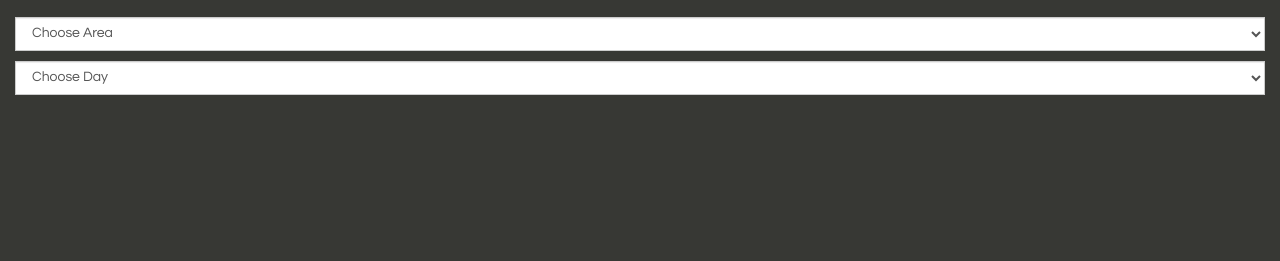
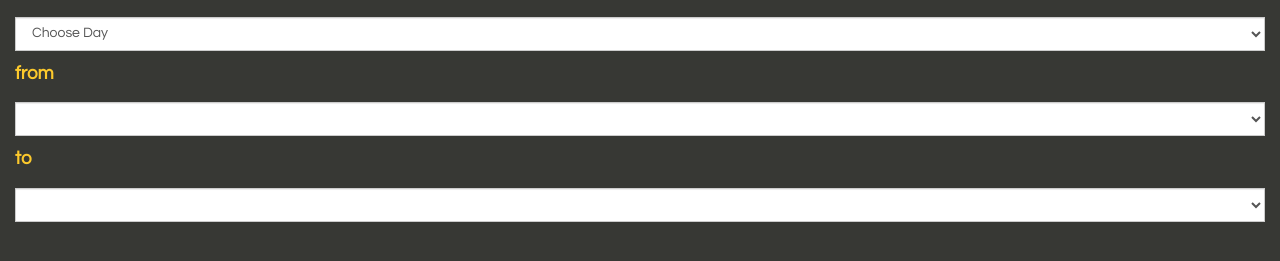
Before and after one commit to CharlMeyers/Arctic-Tundra, a plain HTML site: page Metrorail Western Cape/www/timetables.html in a window 1280 px wide. Shown: the part 113-374 px from the top of the page. Drawn offline with Linux system fonts and the light colour scheme.

Commit message:
Made changes to timetable_result.html

```diff
--- a/Metrorail Western Cape/www/css/additional.css
+++ b/Metrorail Western Cape/www/css/additional.css
@@ -49,6 +49,9 @@ h1 {
 	position: relative;
 }
 
+/*#showResult {
+	position: relative;
+}*/
 /*Dropdowns focus overriding*/
 #area:focus {
 	box-shadow: 0px 0px 5px 1px #fcc92c;
--- a/Metrorail Western Cape/www/js/script.js
+++ b/Metrorail Western Cape/www/js/script.js
@@ -15,4 +15,9 @@ $(document).ready(function() {
 		if($("#from").val() != null && $("#to").val() != null)
 			$("#price").html("Price: R7.50");
 	});
+
+	$(".timetable").change(function() {
+		if($("#from").val() != null && $("#to").val() != null)
+			$("#showResult").show();
+	});
 });
--- a/Metrorail Western Cape/www/timetables.html
+++ b/Metrorail Western Cape/www/timetables.html
@@ -13,6 +13,14 @@
         <script type="text/javascript" src="js/jquery-2.1.4.min.js"></script>
         <script type="text/javascript" src="bootstrap-3.3.5/js/bootstrap.js"></script>
         <script type="text/javascript" src="js/script.js"></script>
+        <script type="text/javascript">
+            // $(document).ready(function() {
+            //     var containerHeight = ($(window).height() - $("#resContainer").offset().top) / 2;
+            //     var resPos = containerHeight - (($("#showResult").height()) / 2);
+
+            //     $("#showResult").css("top", resPos);
+            // });
+        </script>
 	</head>
 	<body>
 		<div id="header">
@@ -33,18 +41,35 @@
         	<h1>time tables</h1>
 			<div class="container-fluid">
 				<div class='dropdown'>		<!-- Sit paar van die regte data in -->
-					<select class='form-control' id='area' name='area'>
-						<option disabled selected>Choose Area</option>
-						<option value='F'>Hatfield</option>
-						<option value='M'>Brooklyn</option>
-					</select>
-					<select class='form-control' id='day' name='day'>
-						<option disabled selected>Choose Day</option>
-						<option value='F'>Hatfield</option>
-						<option value='M'>Brooklyn</option>
-					</select>
+                    <select class='form-control timetable' id='metro' name='metro'>
+                        <option disabled selected>Choose Day</option>
+                        <option value='monFri'>Monday-Friday</option>
+                        <option value='sat'>Saturday</option>
+                        <option value='sunPub'>Sonday/Public Holiday</option>
+                    </select>
+                    <label for="from">from</label>
+                    <select class='form-control timetable' id='from' name='from'>
+                        <option disabled selected></option>
+                        <option value='degrendel'>De Grendel</option>
+                        <option value="falsebay">False Bay</option>
+                        <option value="klipheuwel">Klipheuwel</option>
+                        <option value="maitland">Maitland</option>
+                        <option value='nonkqubela'>Nonkqubela</option>
+                    </select>
+                    <label for="to">to</label>
+                    <select class='form-control timetable' id='to' name='to'>
+                        <option disabled selected></option>
+                        <option value='degrendel'>De Grendel</option>
+                        <option value="falsebay">False Bay</option>
+                        <option value="klipheuwel">Klipheuwel</option>
+                        <option value="maitland">Maitland</option>
+                        <option value='nonkqubela'>Nonkqubela</option>
+                    </select>
 				</div>
 			</div>
+            <div id="resContainer">
+                <h1 id="showResult" hidden><a href="timetable_result.html"><u>Show Timetable</u></a></h1>
+            </div>
         </div>
         <div id="sidescreen">
             <div class="option">
```
Also changed, not shown: Metrorail Western Cape/www/ticket_price.html (+1 -1 lines).
